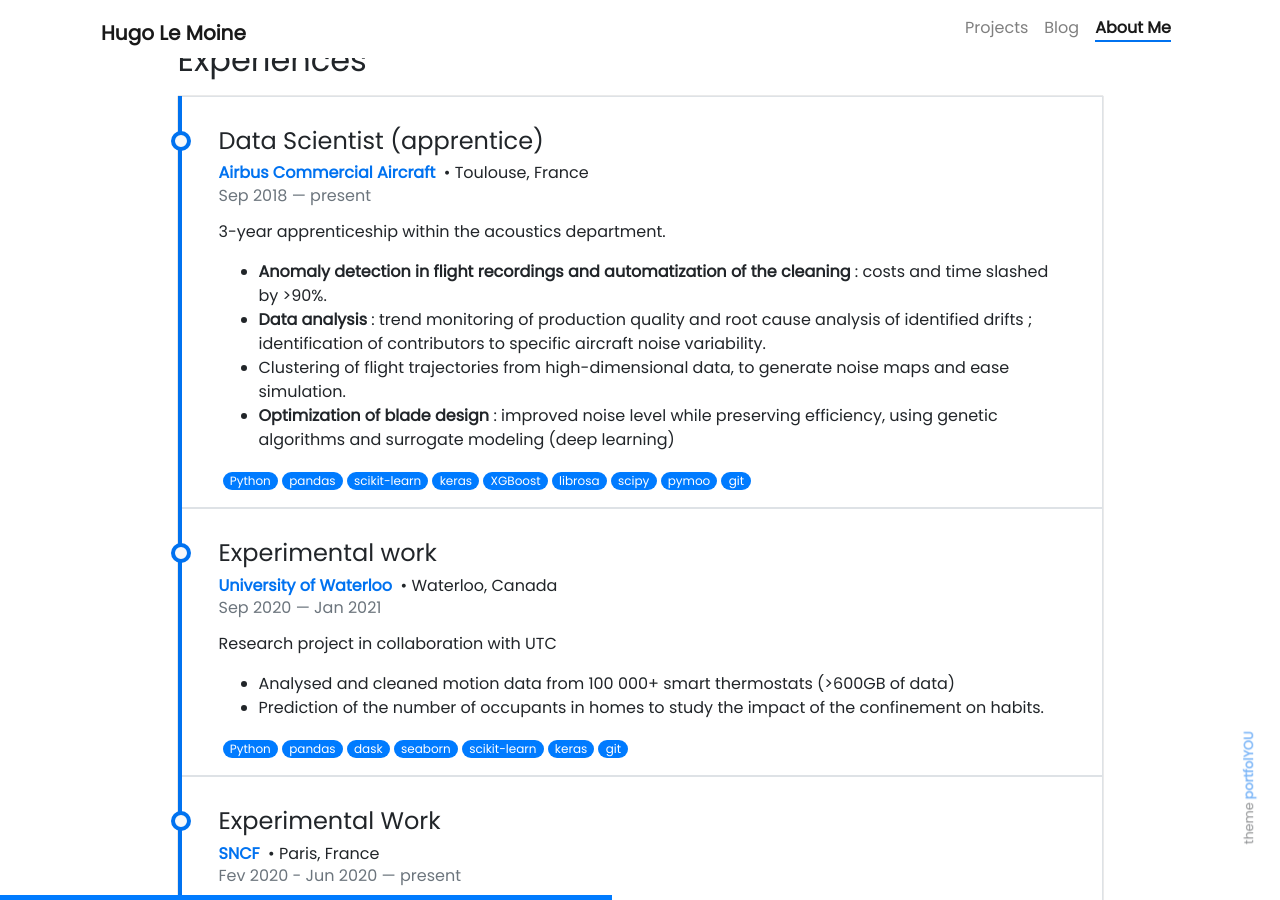
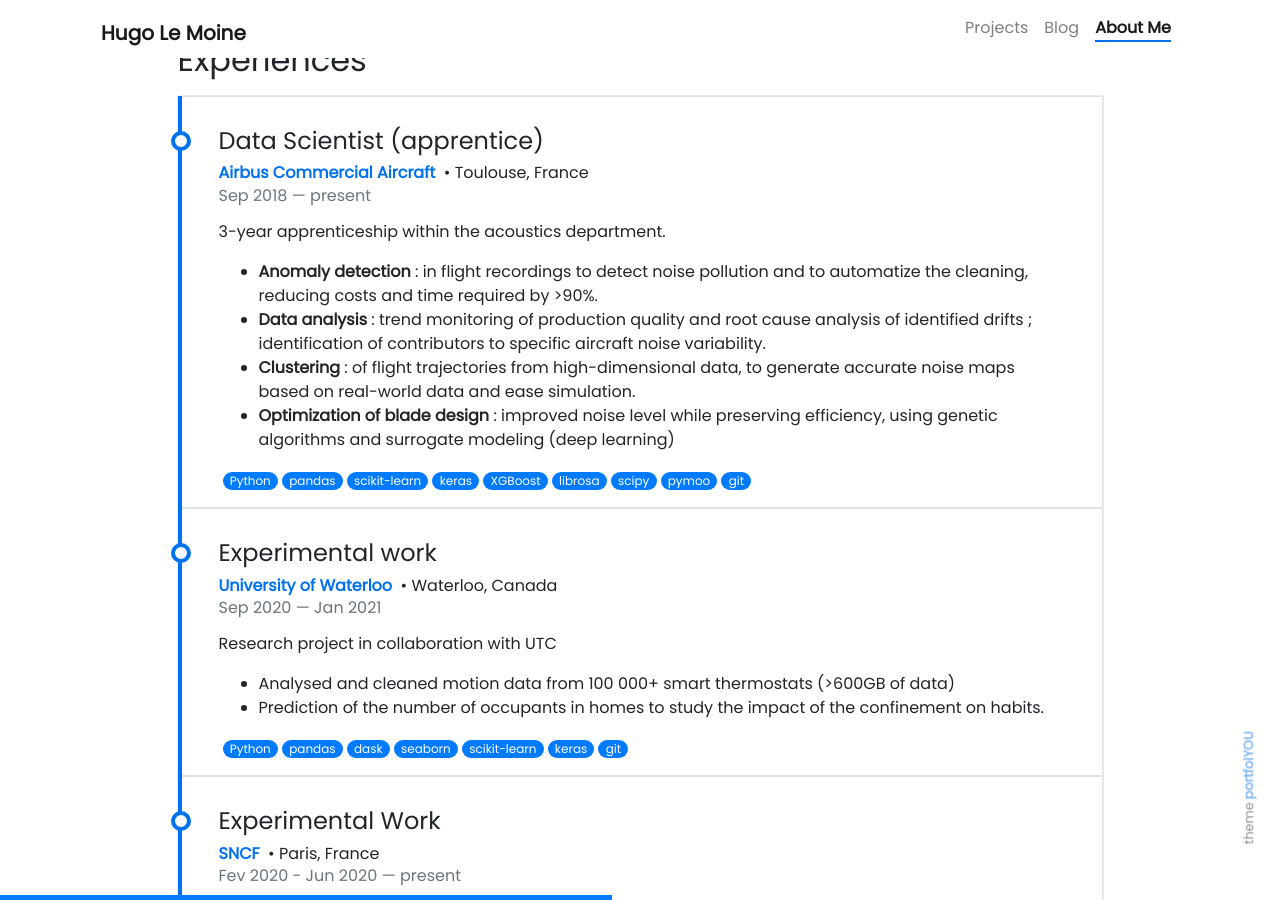
Before and after one commit to hugolmn/hugolmn.github.io, a Jekyll site: the page built from pages/about.md, in a window 1280 px wide and 900 px high, scrolled down 1096 px. Built offline with Jekyll 4.4.1, drawn with Linux system fonts in a browser that asks for light colours; nearby versions of some CDN libraries; emoji names are drawn with the system emoji font.

Commit message:
Rephrased some sentences

```diff
--- a/_data/experiences-timeline.yml
+++ b/_data/experiences-timeline.yml
@@ -7,9 +7,9 @@
   to: present
   description: 3-year apprenticeship within the acoustics department.
   courses:
-    - "Anomaly detection in flight recordings and automatization of the cleaning: costs and time slashed by >90%."
+    - "Anomaly detection: in flight recordings to detect noise pollution and to automatize the cleaning, reducing costs and time required by >90%."
     - "Data analysis: trend monitoring of production quality and root cause analysis of identified drifts ; identification of contributors to specific aircraft noise variability."
-    - "Clustering of flight trajectories from high-dimensional data, to generate noise maps and ease simulation."
+    - "Clustering: of flight trajectories from high-dimensional data, to generate accurate noise maps based on real-world data and ease simulation."
     - "Optimization of blade design: improved noise level while preserving efficiency, using genetic algorithms and surrogate modeling (deep learning)"
   tools: [Python, pandas, scikit-learn, keras, XGBoost, librosa, scipy, pymoo, git]
 
```
